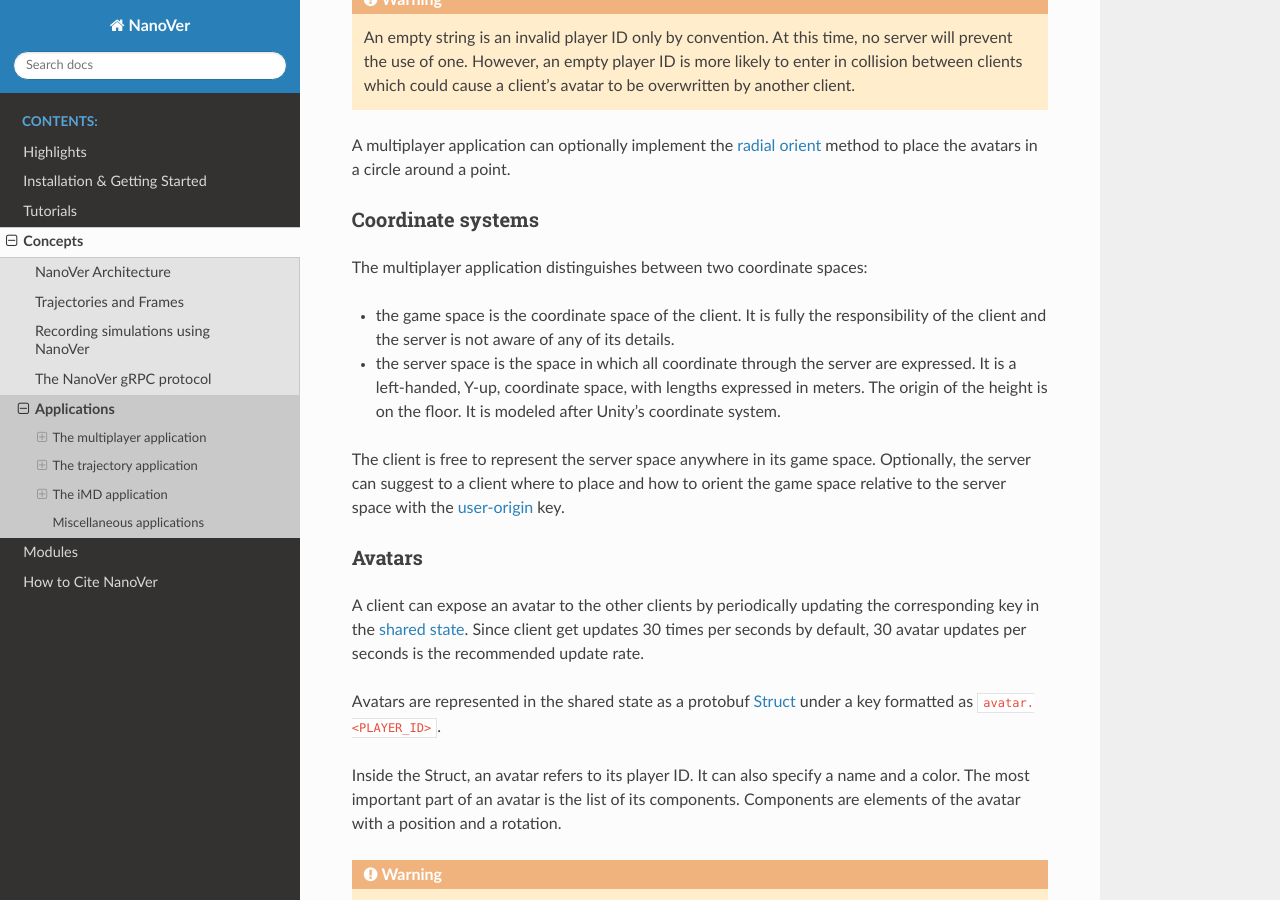
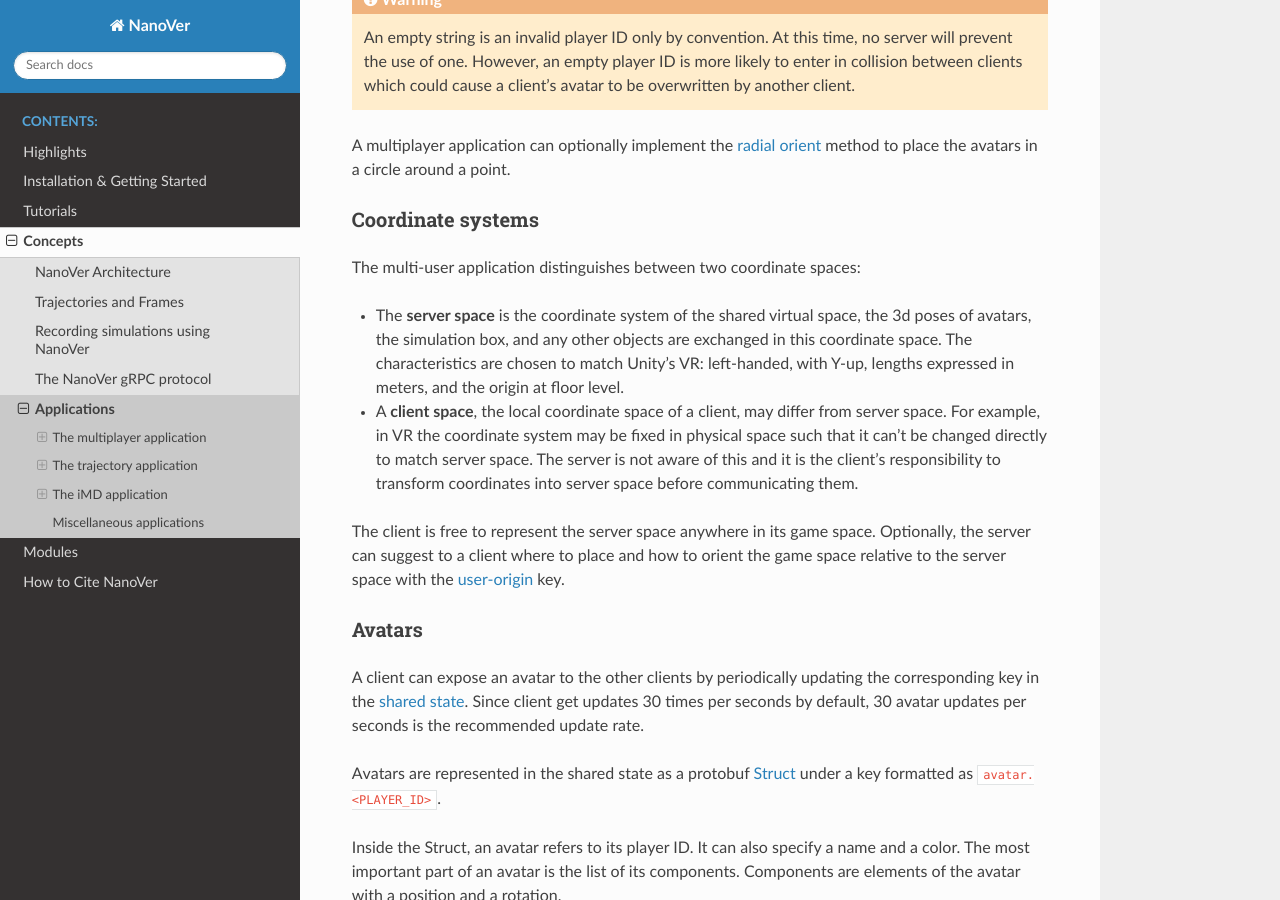
Before and after one commit to IRL2/nanover-docs, a Sphinx documentation site: the page built from source/concepts/applications.rst, in a window 1280 px wide and 900 px high, scrolled down 663 px. Built offline with Sphinx 7.4.7 and the Read the Docs theme 3.1.0, drawn with Linux system fonts in a browser that asks for light colours; pages that are not in the unit, such as notebooks, are missing from menus; the version number could not be read and is left out.

Commit message:
Update coordinate systems section

```diff
--- a/source/concepts/applications.rst
+++ b/source/concepts/applications.rst
@@ -50,15 +50,18 @@
 Coordinate systems
 ~~~~~~~~~~~~~~~~~~
 
-The multiplayer application distinguishes between two coordinate spaces:
+The multi-user application distinguishes between two coordinate spaces:
 
-* the game space is the coordinate space of the client. It is fully the
-  responsibility of the client and the server is not aware of any of its
-  details.
-* the server space is the space in which all coordinate through the server are
-  expressed. It is a left-handed, Y-up, coordinate space, with lengths
-  expressed in meters. The origin of the height is on the floor. It is modeled
-  after Unity's coordinate system.
+* The **server space** is the coordinate system of the shared virtual space,
+  the 3d poses of avatars, the simulation box, and any other objects are
+  exchanged in this coordinate space. The characteristics are chosen to match
+  Unity's VR: left-handed, with Y-up, lengths expressed in meters, and the origin
+  at floor level.
+* A **client space**, the local coordinate space of a client, may differ from
+  server space. For example, in VR the coordinate system may be fixed in physical
+  space such that it can't be changed directly to match server space. The server
+  is not aware of this and it is the client's responsibility to transform
+  coordinates into server space before communicating them.
 
 The client is free to represent the server space anywhere in its game space.
 Optionally, the server can suggest to a client where to place and how to orient
```
